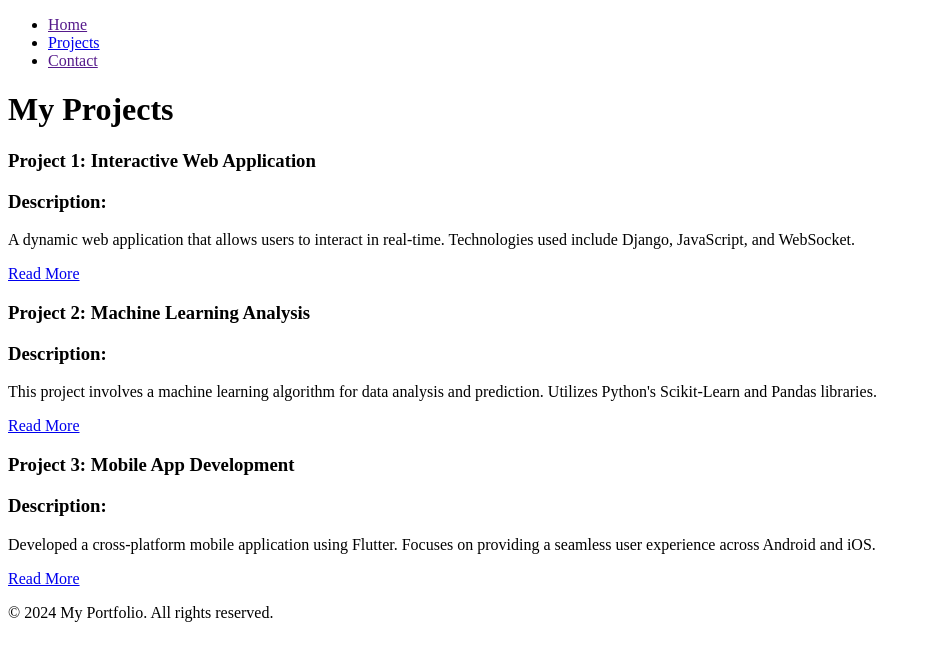
After one commit to Boshre/Project, a Django app: page /projects/ in a window 1280 px wide. The commit adds this page. Shown: the top 661 px of the page, without its empty margins (0-931 px from the left). Run offline with Django 5.2, Linux system fonts and the light colour scheme.

Commit message:
projects list view

```diff
--- a/portfolio_website/portfolio_app/templates/includes/header.html
+++ b/portfolio_website/portfolio_app/templates/includes/header.html
@@ -3,7 +3,7 @@
         <!-- Navigation Bar -->
         <ul>
             <li><a href="">Home</a></li>
-            <li><a href="">Projects</a></li>
+            <li><a href={%url 'projects'%}>Projects</a></li>
             <li><a href="">Contact</a></li>
         </ul>
     </nav>
--- /dev/null
+++ b/portfolio_website/portfolio_app/templates/portfoliomodule/projectslist.html
@@ -0,0 +1,37 @@
+{% extends "layouts/base.html" %}
+
+{% block title %}Projects - My Portfolio{% endblock %}
+
+{% block content %}
+<h1>My Projects</h1>
+
+<div class="project">
+    <h3>Project 1: Interactive Web Application</h3>
+    <p>
+        <h3>Description:</h3> A dynamic web application that allows users to interact in real-time.
+        Technologies used include Django, JavaScript, and WebSocket.
+    </p>
+    <a href="/project/1">Read More</a>
+</div>
+
+<div class="project">
+    <h3>Project 2: Machine Learning Analysis</h3>
+    <p>
+        <h3>Description:</h3> This project involves a machine learning algorithm for data analysis and prediction.
+        Utilizes Python's Scikit-Learn and Pandas libraries.
+    </p>
+    <a href="/project/2">Read More</a>
+</div>
+
+<div class="project">
+    <h3>Project 3: Mobile App Development</h3>
+    <p>
+        <h3>Description:</h3> Developed a cross-platform mobile application using Flutter. Focuses on providing
+        a seamless user experience across Android and iOS.
+    </p>
+    <a href="/project/3">Read More</a>
+</div>
+
+<!-- You can continue adding more projects in the same pattern -->
+
+{% endblock content %}
--- a/portfolio_website/portfolio_app/urls.py
+++ b/portfolio_website/portfolio_app/urls.py
@@ -1,5 +1,6 @@
-from django.urls import path
+from django.urls import path,include
 from . import views
 urlpatterns = [
     path('', views.index, name='index'),
+    path('projects/',views.projectslist,name="projects")
 ]
--- a/portfolio_website/portfolio_app/views.py
+++ b/portfolio_website/portfolio_app/views.py
@@ -4,3 +4,5 @@
 # Create your views here.
 def index(request):
     return render(request, 'portfoliomodule/index.html')
+def projectslist(request):
+     return render(request, 'portfoliomodule/projectslist.html')
```
